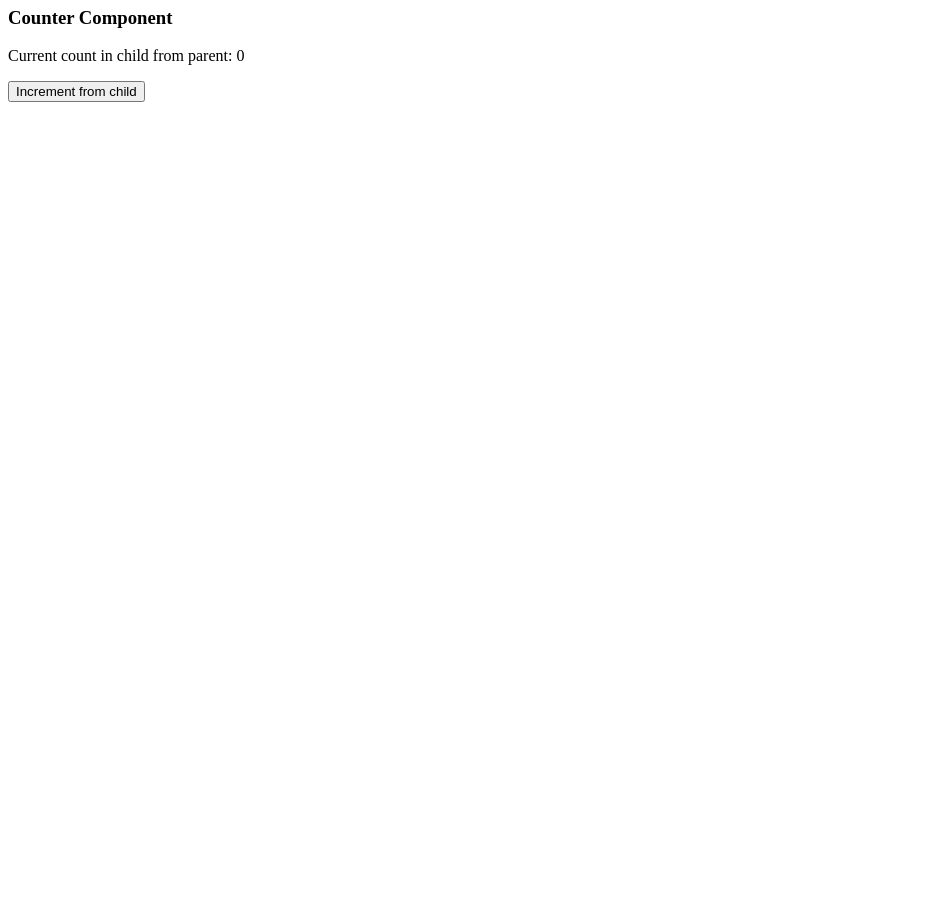
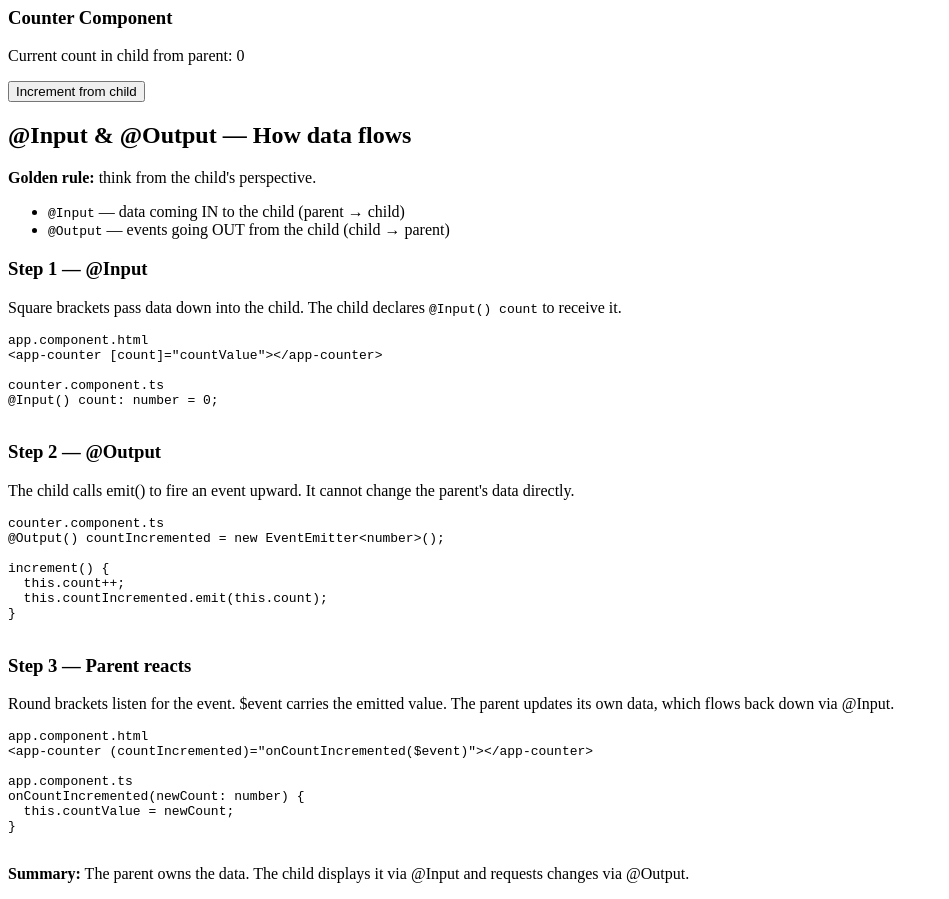
Before and after one commit to RichBurman/Angular_Intro-Course, an Angular app: page / in a window 1280 px wide. Shown: the part 1500-2399 px from the top of the page, without its empty margins (0-949 px from the left). Before the commit the page ends 1610 px from the top, so only its background shows below. Built offline with nearby package versions, Linux system fonts and the light colour scheme.

Commit message:
Provide brief notes on the workings of Input and Output

```diff
--- a/src/app/parent/parent.html
+++ b/src/app/parent/parent.html
@@ -4,4 +4,48 @@
     <p>Count value in parent component: {{ countValue }}</p>
   </div>
   <app-counter [count]="countValue" (countIncremented)="onCountIncremented($event)"></app-counter>
+<div class="notes">
+  <h2>@Input & @Output — How data flows</h2>
+
+  <p><strong>Golden rule:</strong> think from the child's perspective.</p>
+  <ul>
+    <li><code>@Input</code> — data coming IN to the child (parent → child)</li>
+    <li><code>@Output</code> — events going OUT from the child (child → parent)</li>
+  </ul>
+
+  <h3>Step 1 — @Input</h3>
+  <p>Square brackets pass data down into the child. The child declares <code>@Input() count</code> to receive it.</p>
+  <pre>
+app.component.html
+&lt;app-counter [count]="countValue"&gt;&lt;/app-counter&gt;
+
+counter.component.ts
+@Input() count: number = 0;
+  </pre>
+
+  <h3>Step 2 — @Output</h3>
+  <p>The child calls emit() to fire an event upward. It cannot change the parent's data directly.</p>
+  <pre>
+counter.component.ts
+@Output() countIncremented = new EventEmitter&lt;number&gt;();
+
+increment() &#123;
+  this.count++;
+  this.countIncremented.emit(this.count);
+&#125;
+  </pre>
+
+  <h3>Step 3 — Parent reacts</h3>
+  <p>Round brackets listen for the event. $event carries the emitted value. The parent updates its own data, which flows back down via @Input.</p>
+  <pre>
+app.component.html
+&lt;app-counter (countIncremented)="onCountIncremented($event)"&gt;&lt;/app-counter&gt;
+
+app.component.ts
+onCountIncremented(newCount: number) &#123;
+  this.countValue = newCount;
+&#125;
+  </pre>
+
+  <p><strong>Summary:</strong> The parent owns the data. The child displays it via @Input and requests changes via @Output.</p>
 </div>
```
